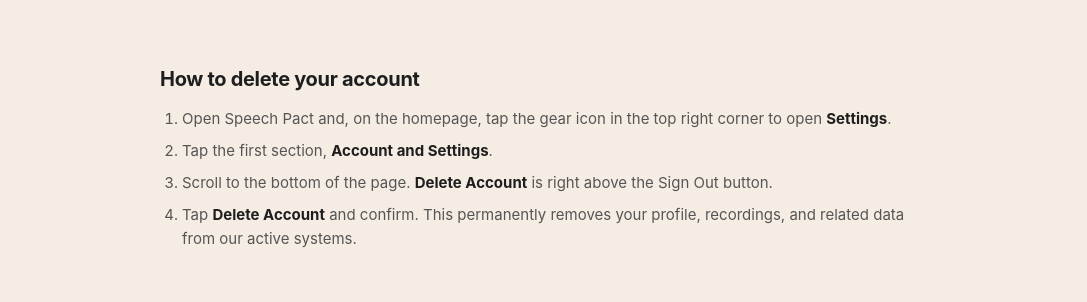
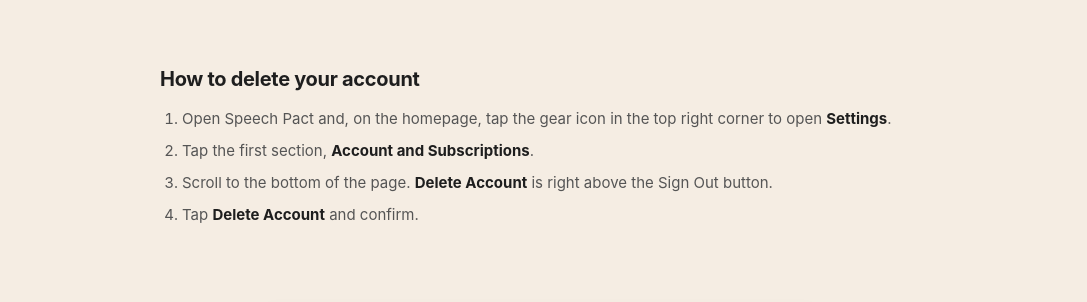
Before and after one commit to monajsu19/speech-pact-website, a plain HTML site: page delete-account.html in a window 1280 px wide. Shown: the part 276-578 px from the top of the page, without its empty margins (100-1187 px from the left). Drawn offline with Linux system fonts and the light colour scheme.

Commit message:
Update delete-account instructions to match app UI
Rename settings section to "Account and Subscriptions" and drop the trailing "from our active systems" phrase.

```diff
--- a/delete-account.html
+++ b/delete-account.html
@@ -41,9 +41,9 @@
           <h2>How to delete your account</h2>
           <ol>
             <li>Open Speech Pact and, on the homepage, tap the gear icon in the top right corner to open <strong>Settings</strong>.</li>
-            <li>Tap the first section, <strong>Account and Settings</strong>.</li>
+            <li>Tap the first section, <strong>Account and Subscriptions</strong>.</li>
             <li>Scroll to the bottom of the page. <strong>Delete Account</strong> is right above the Sign Out button.</li>
-            <li>Tap <strong>Delete Account</strong> and confirm. This permanently removes your profile, recordings, and related data from our active systems.</li>
+            <li>Tap <strong>Delete Account</strong> and confirm.</li>
           </ol>
         </div>
       </div>
```
